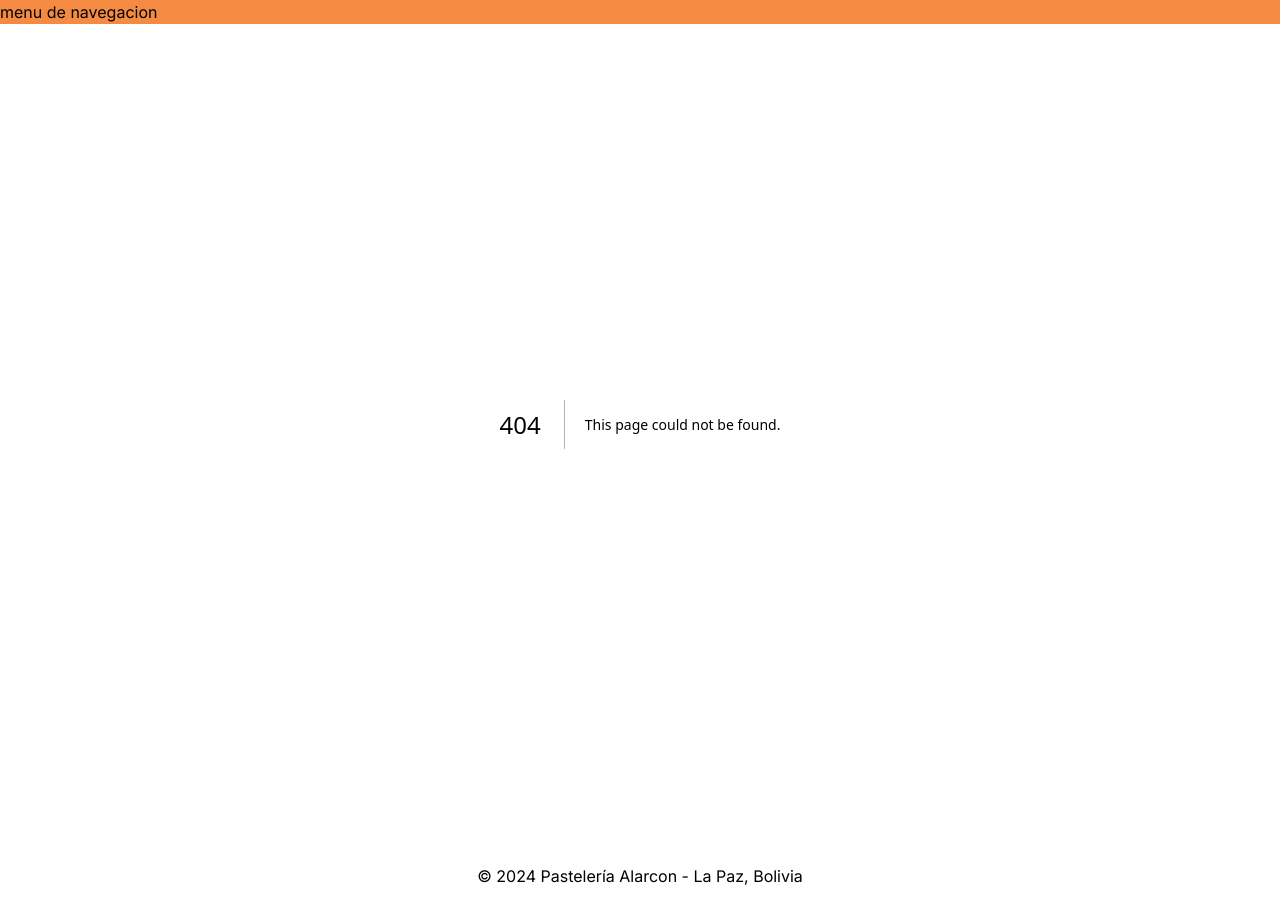
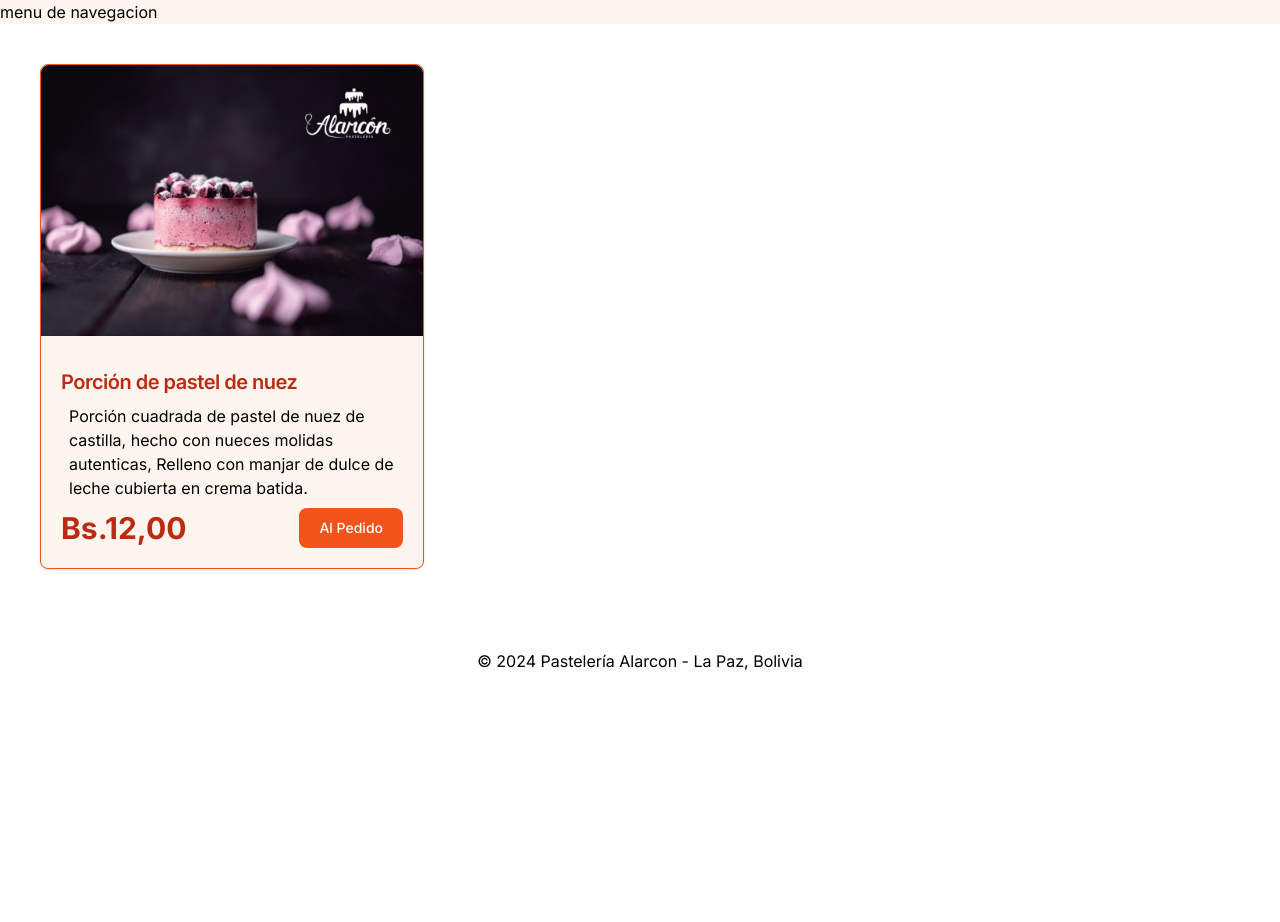
Before and after one commit to hndrkm/cupcake, a Next.js app: page /contact in a window 1280 px wide. Before the commit this address had no page. Shown: the top 922 px of the page. After the commit the page ends 800 px from the top, so only its background shows below. Built offline with nearby package versions, Linux system fonts and the light colour scheme.

Commit message:
configuracion de directorios, implementacion de colores del tema y un card de ejemplo

```diff
--- /dev/null
+++ b/src/app/contact/page.tsx
@@ -0,0 +1,23 @@
+export default function ContactPage() {
+    return (
+        <div className="m-10">
+            <div className="w-full max-w-sm bg-background border border-primary rounded-lg shadow">
+                <a href="#">
+                    <img className="pb-8  rounded-t-lg" src="/PasteleriaA1.jpg" alt="product image" />
+                </a>
+                <div className="px-5 pb-5">
+                    <a href="#">
+                        <h5 className="text-xl font-semibold tracking-tight text-text-primary">Porción de pastel de nuez</h5>
+                    </a>
+                    <p className="p-2">Porción cuadrada de pastel de nuez de castilla, hecho con nueces molidas autenticas, Relleno con manjar de dulce de leche cubierta en crema batida.</p>
+                    <div className="flex items-center justify-between">
+                        <span className="text-3xl font-bold text-text-primary">Bs.12,00</span>
+                        <a href="#" className="text-white bg-button hover:bg-button-hover focus:ring-4 focus:outline-none focus:ring-accent font-medium rounded-lg text-sm px-5 py-2.5 text-center">Al Pedido</a>
+                    </div>
+                </div>
+            </div>
+
+
+        </div>
+    );
+}
--- a/src/app/layout.tsx
+++ b/src/app/layout.tsx
@@ -1,6 +1,6 @@
 import type { Metadata } from "next";
 import { Inter } from "next/font/google";
-import "./ui/globals.css";
+import "../styles/globals.css";
 
 const inter = Inter({ subsets: ["latin"] });
 
--- a/src/app/ui/globals.css
+++ /dev/null
@@ -1,36 +0,0 @@
-@tailwind base;
-@tailwind components;
-@tailwind utilities;
-
-@layer base {
-  :root{
-    --primary: #f26a1b;
-    --secondary: #e35113;
-    --background: #f58b42;
-    --background-secondary: #c8dde3;
-    --button: #097fa5;
-    --button-text: #fff;
-    --text-secondary: #3c3c3c;
-    --dropdown: #e0f4ff;
-    --dropdown-hover: #b3e5ff;
-    --button-secondary: #e7e7e7;
-    --selected: #9ec6ff;
-    --logo-shadow: #053949;
-    --logo-body: #00d8fe;
-    --span-bg: linear-gradient(to right, #4e4e9e, #097fa5, #3e87ed);
-  }
-  .tango{
-    --DEFAULT: '#F26A1B',
-    50: '#FCDCC9',
-    100: '#FBCFB5',
-    200: '#F9B68F',
-    300: '#F69C68',
-    400: '#F48342',
-    500: '#F26A1B',
-    600: '#C9510B',
-    700: '#943C08',
-    800: '#5F2605',
-    900: '#2A1102',
-    950: '#100601'
-  }
-}
--- /dev/null
+++ b/src/styles/globals.css
@@ -0,0 +1,58 @@
+@tailwind base;
+@tailwind components;
+@tailwind utilities;
+
+@layer base {
+  :root{
+
+    --primary: #F2541B;
+    --secondary: #e35113;
+    --background: #fef5ee;
+    --background-secondary: #f5f5f5;
+    --foreground: #F27A1B;
+    --color-border: #C93E0B;
+
+    --button: #F2541B;
+    --button-hover: #F22E1B;
+    --button-text: #fff;
+    --button-secondary: #DC2121;
+
+    --text-primary: #bc2a12;
+    --text-secondary: #410d09;
+
+    --dropdown: #e0f4ff;
+    --dropdown-hover: #b3e5ff;
+
+    --card: #f57942;
+    --card-foreground: #f57942;
+    --popover: #fbccad;
+    --popover-foreground: #fbccad;
+
+    --muted: #BF5E3B;
+    --muted-foreground: #fbccad;
+    --accent: #F21B58;
+    --accent-foreground: #F21B58;
+    --destructive: #F21B2D;
+    --destructive-foreground: #F21B2D;
+
+    --selected: #881515;
+    --logo-shadow: #F22E1B;
+    --logo-body: #ff4500;
+    --span-bg: linear-gradient(to right, #ff4500, #ff6347, #ff4500);
+  }
+
+  .tango{
+    --DEFAULT: '#F26A1B',
+    50: '#FCDCC9',
+    100: '#FBCFB5',
+    200: '#F9B68F',
+    300: '#F69C68',
+    400: '#F48342',
+    500: '#F26A1B',
+    600: '#C9510B',
+    700: '#943C08',
+    800: '#5F2605',
+    900: '#2A1102',
+    950: '#100601'
+  }
+}
--- a/tailwind.config.ts
+++ b/tailwind.config.ts
@@ -1,3 +1,4 @@
+import { text } from "stream/consumers";
 import type { Config } from "tailwindcss";
 import { DEFAULT_CIPHERS } from "tls";
 
@@ -22,8 +23,38 @@ const config: Config = {
           DEFAULT: "var(--secondary)"
         },
         background:{
-          DEFAULT: "var(--background)"
+          DEFAULT: "var(--background)",
+          secondary: "var(--background-secondary)",
         },
+        'text-primary': "var(--text-primary)",
+        'text-secondary': 'var(--text-secondary)',
+        'color-border': "var(--color-border)",
+        button: {
+          DEFAULT:'var(--button)',
+          secondary: 'var(--button-secondary)',
+          hover:'var(--button-hover)',
+          text: 'var(--button-text)',
+        },
+        accent:{
+          DEFAULT: 'var(--accent)'
+        },
+        selected: 'var(--selected)',
+        dropdown:{
+         DEFAULT: 'var(--dropdown)',
+         hover: 'var(--dropdown-hover)',
+        },
+        muted:{
+          DEFAUT: 'var(--muted)',
+        },
+        destructive:{
+          DEFAULT: 'var(--destructive)',
+        },
+        card:{
+          DEFAULT: 'var(--card)',
+        },
+        popover:{
+          DEFAULT: 'var(--popover)',
+        }
       }
     },
   },
```
Also changed, not shown: public/PasteleriaA1.jpg (added), src/ui/Navbar.tsx (renamed from src/app/ui/Navbar.tsx), 1 other file (tests, documents, lock files or other folders).
